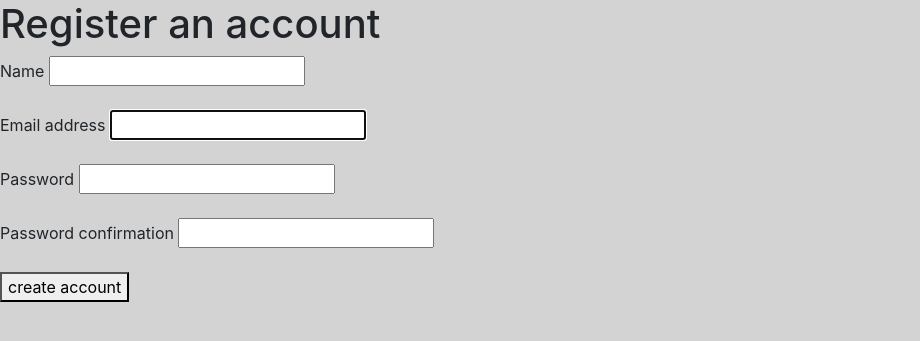
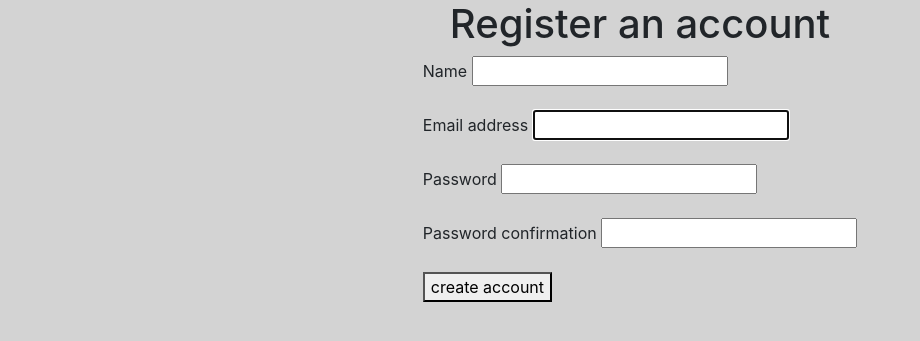
Before and after one commit to Thuotracy/gram254, a Django app: page /register/ in a window 1280 px wide. Shown: the top 341 px of the page, without its empty margins (0-920 px from the left). Run offline with Django 4.2, Linux system fonts and the light colour scheme; parts of the project's set-up code (start-up, migrations or seed data) failed here and were passed over; some libraries are stand-ins or nearby versions.

```diff
--- a/static/css/style.css
+++ b/static/css/style.css
@@ -47,7 +47,7 @@ input.copy{
   display: none;
 }
 
-/* .login{ */
+.login{
   display: flex;
   flex-direction: column;
   align-items: center;
```
